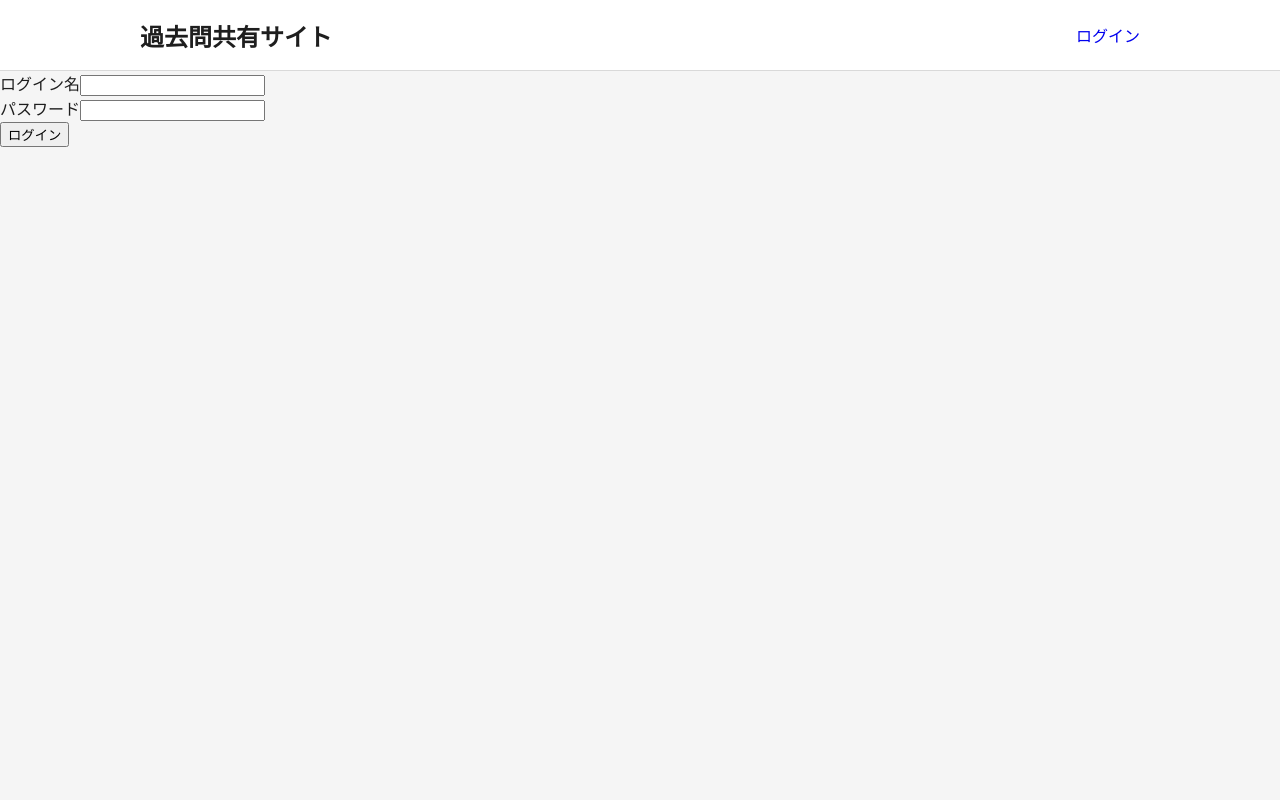
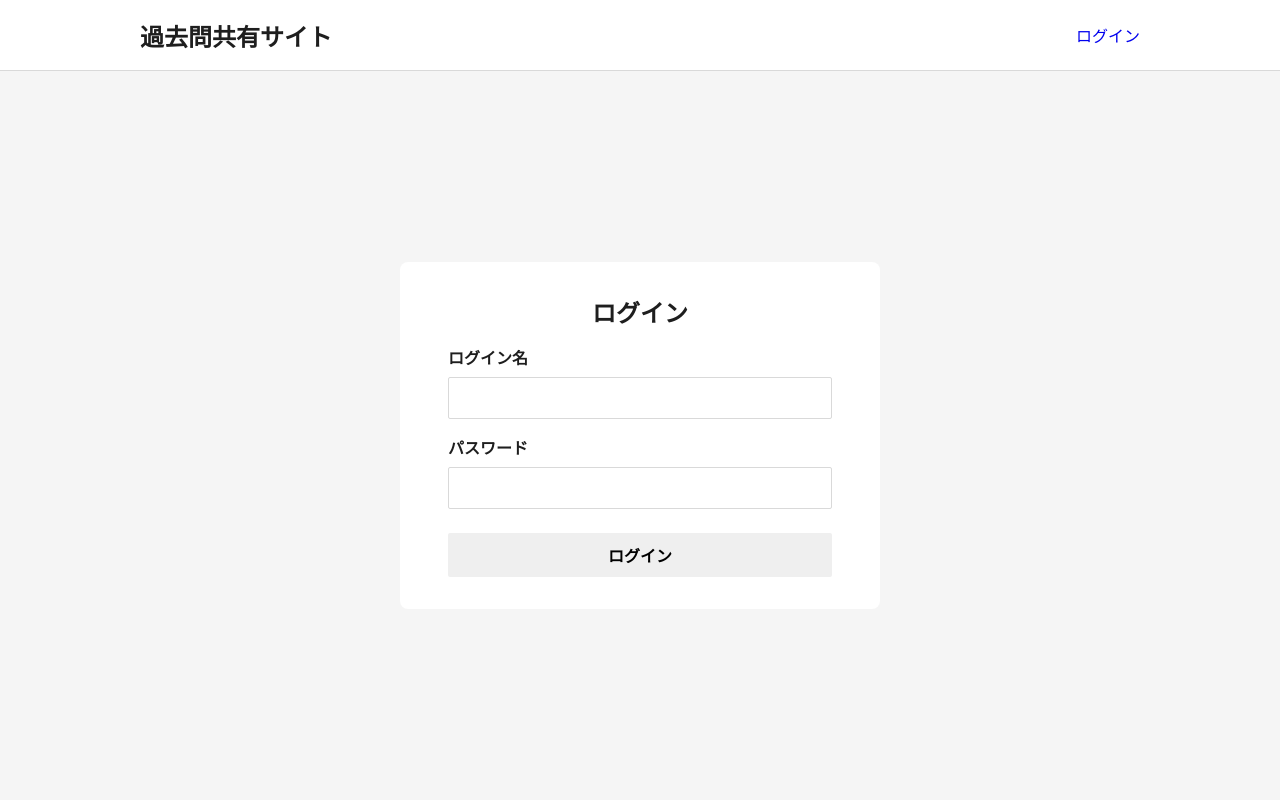
Before and after one commit to umiteru2004/schedule-site, a PHP site: page /login/login-input.php in a window 1280 px wide. Run offline with PHP 8.4, Linux system fonts and the light colour scheme.

Commit message:
feat: ログインページをスタイリングしました。

```diff
--- /dev/null
+++ b/php/css/login.css
@@ -0,0 +1,46 @@
+main {
+  background-color: initial;
+  border-inline: initial;
+
+  display: flex;
+  align-items: center;
+  justify-content: center;
+}
+
+.login-form {
+  padding: 32px 48px;
+  width: 384px;
+  border-radius: 8px;
+  background-color: white;
+}
+
+.login-title {
+  margin: 0;
+  text-align: center;
+}
+
+.login-label {
+  display: block;
+  margin-top: 16px;
+  margin-bottom: 8px;
+  font-weight: bold;
+}
+
+.login-input {
+  border: 1px solid #d9d9d9;
+  border-radius: 2px;
+  padding-left: 16px;
+  height: 38px;
+  width: calc(100% - 20px);
+}
+
+.login-button {
+  margin-top: 24px;
+  border: none;
+  border-radius: 2px;
+  height: 44px;
+  width: 100%;
+  font-size: 16px;
+  font-weight: bold;
+  cursor: pointer;
+}
--- a/php/login/login-input.php
+++ b/php/login/login-input.php
@@ -4,15 +4,30 @@ $PAGE_TITLE = "ログイン";
 require "../ui/head.php";
 ?>
 
+<link href="/css/login.css" rel="stylesheet" />
 </head>
 
 <body>
     <?php require "../ui/header.php"; ?>
 
-    <form action="login-output.php" method="post">
-        ログイン名<input type="text" name="login"><br>
-        パスワード<input type="password" name="password"><br>
-        <input type="submit" value="ログイン">
-    </form>
+    <main>
+        <div class="login-form">
+            <h2 class="login-title">ログイン</h2>
+
+            <form action="login-output.php" method="post">
+                <div>
+                    <label for="login" class="login-label">ログイン名</label>
+                    <input type="text" name="login" class="login-input">
+                </div>
+
+                <div>
+                    <label for="login" class="login-label">パスワード</label>
+                    <input type="password" name="password" class="login-input">
+                </div>
+
+                <input type="submit" value="ログイン" class="login-button">
+        </div>
+        </form>
+    </main>
 
     <?php require "../ui/footer.php"; ?>
--- a/php/login/login-output.php
+++ b/php/login/login-output.php
@@ -9,6 +9,7 @@ require "../ui/head.php";
 <body>
 	<?php require "../ui/header.php"; ?>
 
+	<main>
 		<?php
 		unset($_SESSION['customer']);
 		$pdo = new PDO(
@@ -34,5 +35,6 @@ require "../ui/head.php";
 			echo 'ログイン名またはパスワードが違います。';
 		}
 		?>
+	</main>
 
 	<?php require "../ui/footer.php"; ?>
--- a/php/login/logout-input.php
+++ b/php/login/logout-input.php
@@ -9,7 +9,9 @@ require "../ui/head.php";
 <body>
     <?php require "../ui/header.php"; ?>
 
-    <p>ログアウトしますか？</p>
-    <a href="logout-output.php">ログアウト</a>
+    <main>
+        <p>ログアウトしますか？</p>
+        <a href="logout-output.php">ログアウト</a>
+    </main>
 
     <?php require "../ui/footer.php"; ?>
--- a/php/login/logout-output.php
+++ b/php/login/logout-output.php
@@ -9,6 +9,7 @@ require "../ui/head.php";
 <body>
 	<?php require "../ui/header.php"; ?>
 
+	<main>
 		<?php
 		if (isset($_SESSION['customer'])) {
 			unset($_SESSION['customer']);
@@ -17,5 +18,6 @@ require "../ui/head.php";
 			echo 'すでにログアウトしています。';
 		}
 		?>
+	</main>
 
 	<?php require "../ui/footer.php"; ?>
```
Lines whose indentation alone changed are shown as unchanged.
